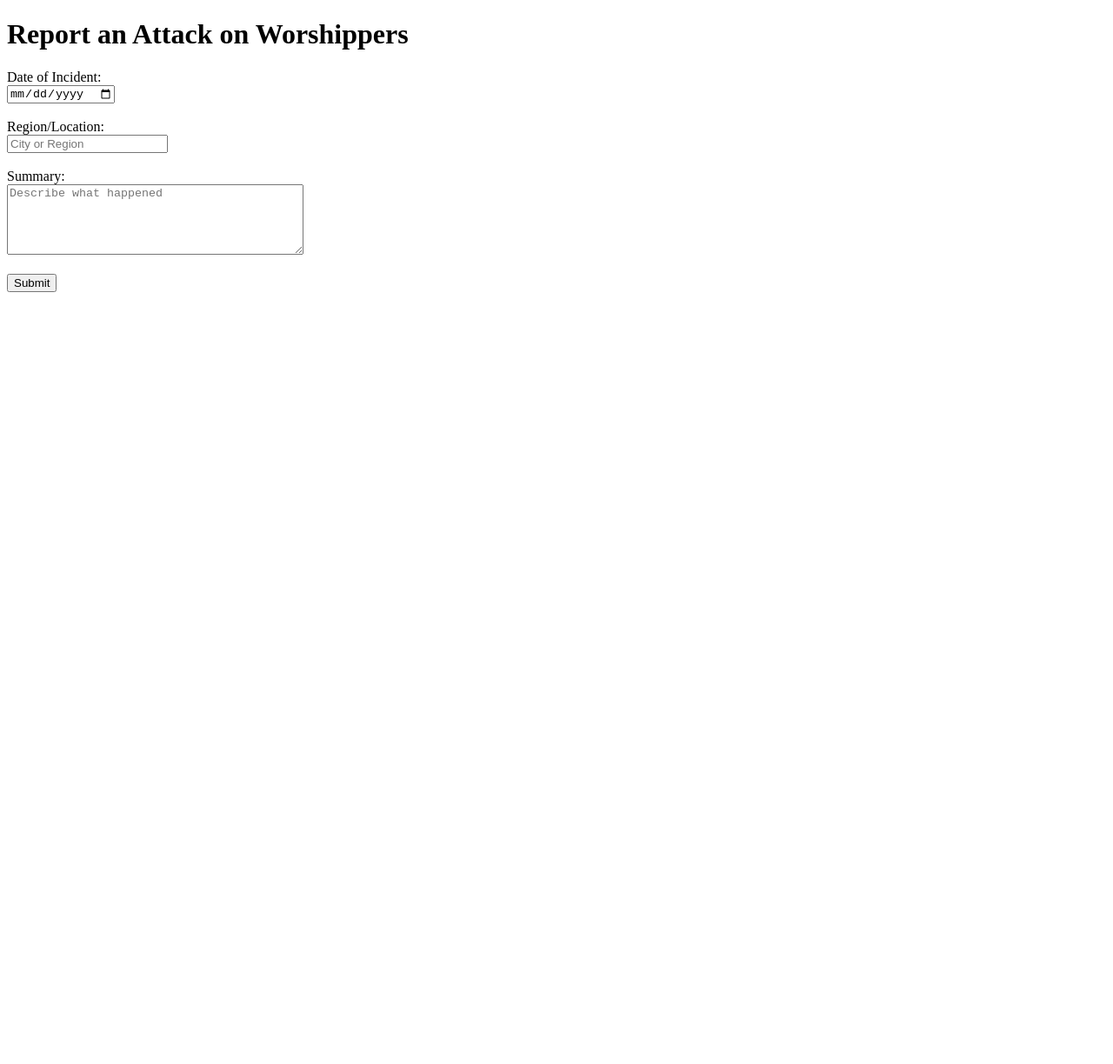
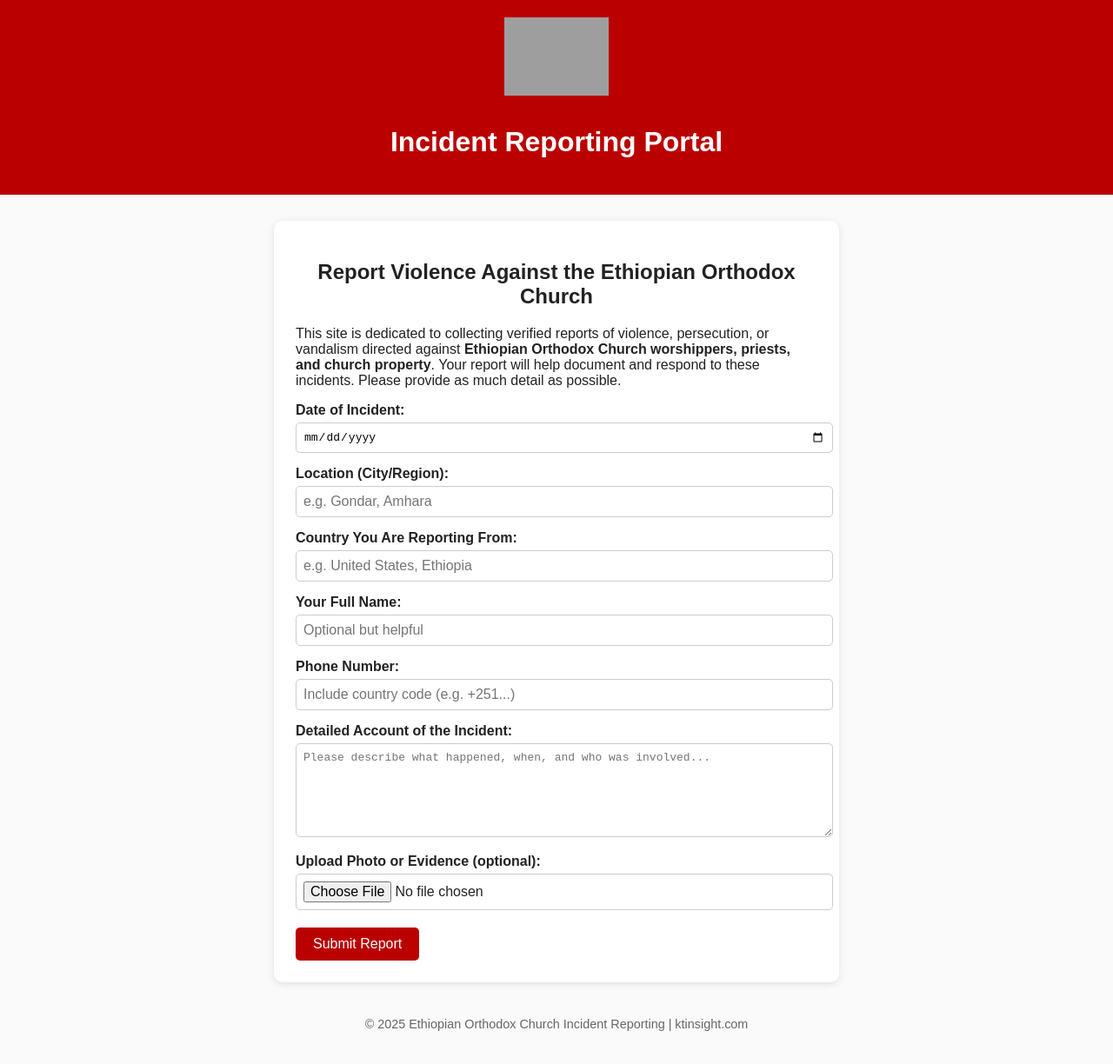
Before and after one commit to qahastesfa-arch/ktinsight-reports, a website: page index.html in a window 1280 px wide. Shown: the whole page at 87% size. Before the commit the page ends 800 px from the top, so only its background shows below. Drawn offline with Linux system fonts and the light colour scheme; grey boxes are pictures that could not be loaded.

Commit message:
Update index.html

```diff
--- a/index.html
+++ b/index.html
@@ -3,15 +3,119 @@
 <head>
   <meta charset="UTF-8">
   <meta name="viewport" content="width=device-width, initial-scale=1.0">
-  <title>Report an Incident</title>
+  <title>Ethiopian Orthodox Church Incident Reporting</title>
+  <style>
+    body {
+      font-family: Arial, sans-serif;
+      background-color: #fafafa;
+      color: #222;
+      margin: 0;
+      padding: 0;
+    }
+    header {
+      text-align: center;
+      background-color: #b00;
+      color: white;
+      padding: 20px;
+    }
+    img.logo {
+      max-width: 120px;
+      margin-bottom: 10px;
+    }
+    main {
+      max-width: 600px;
+      margin: 30px auto;
+      background-color: white;
+      padding: 25px;
+      border-radius: 10px;
+      box-shadow: 0 2px 10px rgba(0,0,0,0.1);
+    }
+    h1, h2 {
+      text-align: center;
+    }
+    form label {
+      display: block;
+      margin-top: 15px;
+      font-weight: bold;
+    }
+    input, textarea, select {
+      width: 100%;
+      padding: 8px;
+      margin-top: 5px;
+      border-radius: 5px;
+      border: 1px solid #ccc;
+      font-size: 1em;
+    }
+    button {
+      background-color: #b00;
+      color: white;
+      border: none;
+      padding: 10px 20px;
+      font-size: 1em;
+      border-radius: 5px;
+      margin-top: 20px;
+      cursor: pointer;
+    }
+    button:hover {
+      background-color: #900;
+    }
+    footer {
+      text-align: center;
+      margin: 40px 0;
+      font-size: 0.9em;
+      color: #666;
+    }
+  </style>
 </head>
 <body>
-  <h1>Report an Attack on Worshippers</h1>
-  <form>
-    <label>Date of Incident:<br><input type="date"></label><br><br>
-    <label>Region/Location:<br><input type="text" placeholder="City or Region"></label><br><br>
-    <label>Summary:<br><textarea rows="5" cols="40" placeholder="Describe what happened"></textarea></label><br><br>
-    <button type="submit">Submit</button>
-  </form>
+  <header>
+    <img src="https://upload.wikimedia.org/wikipedia/commons/4/4a/Ethiopian_Orthodox_Tewahedo_Church_Emblem.svg" alt="Ethiopian Orthodox Church Logo" class="logo">
+    <h1>Incident Reporting Portal</h1>
+  </header>
+
+  <main>
+    <h2>Report Violence Against the Ethiopian Orthodox Church</h2>
+    <p>
+      This site is dedicated to collecting verified reports of violence, persecution, or vandalism directed
+      against <strong>Ethiopian Orthodox Church worshippers, priests, and church property</strong>.
+      Your report will help document and respond to these incidents. Please provide as much detail as possible.
+    </p>
+
+    <form>
+      <label>Date of Incident:
+        <input type="date" name="incident_date" required>
+      </label>
+
+      <label>Location (City/Region):
+        <input type="text" name="location" placeholder="e.g. Gondar, Amhara" required>
+      </label>
+
+      <label>Country You Are Reporting From:
+        <input type="text" name="reporting_country" placeholder="e.g. United States, Ethiopia" required>
+      </label>
+
+      <label>Your Full Name:
+        <input type="text" name="reporter_name" placeholder="Optional but helpful" required>
+      </label>
+
+      <label>Phone Number:
+        <input type="tel" name="phone" placeholder="Include country code (e.g. +251...)" required>
+      </label>
+
+      <label>Detailed Account of the Incident:
+        <textarea name="details" rows="6" placeholder="Please describe what happened, when, and who was involved..." required></textarea>
+      </label>
+
+      <label>Upload Photo or Evidence (optional):
+        <input type="file" name="evidence" accept="image/*">
+      </label>
+
+      <button type="submit">Submit Report</button>
+    </form>
+  </main>
+
+  <footer>
+    © 2025 Ethiopian Orthodox Church Incident Reporting | ktinsight.com
+  </footer>
 </body>
 </html>
```
